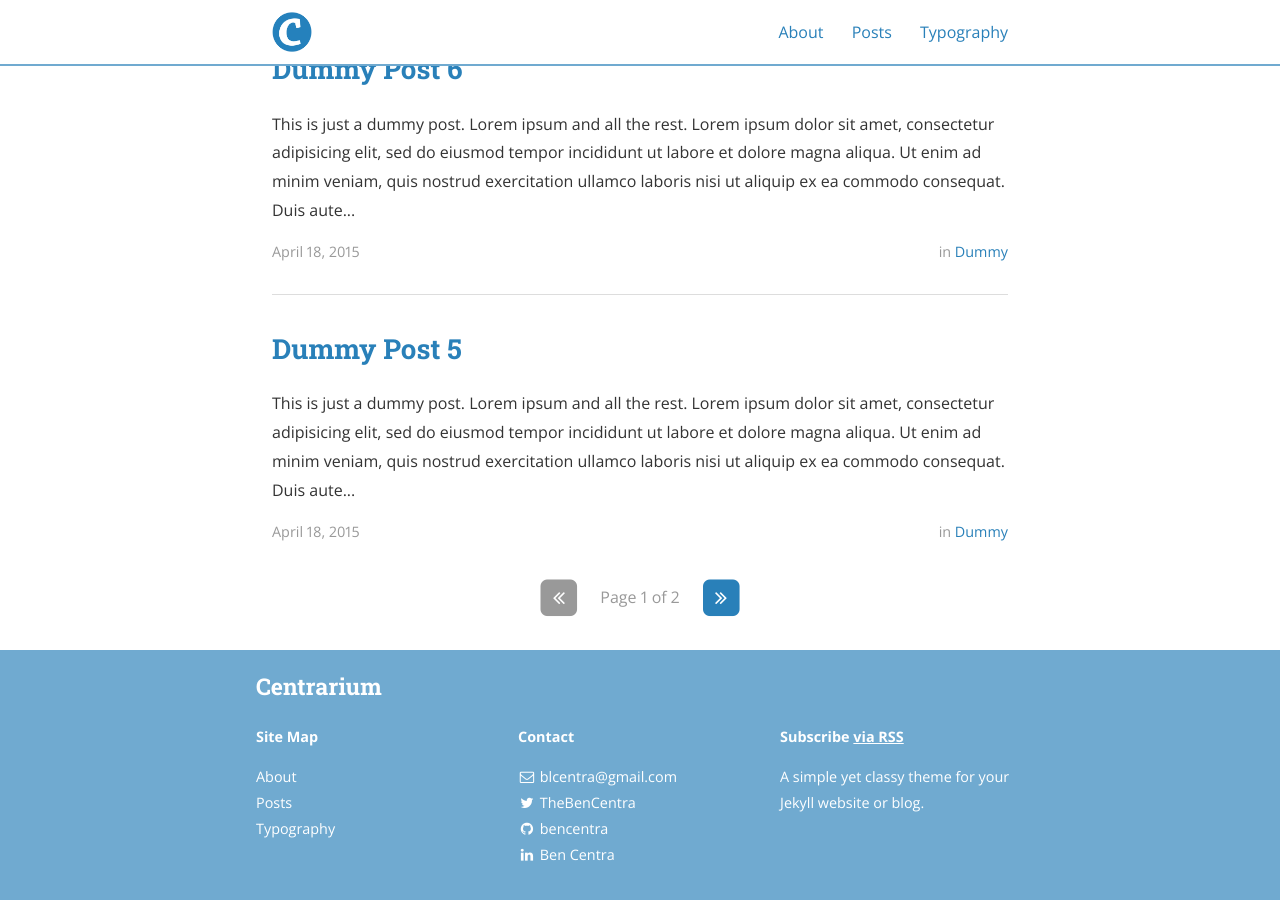
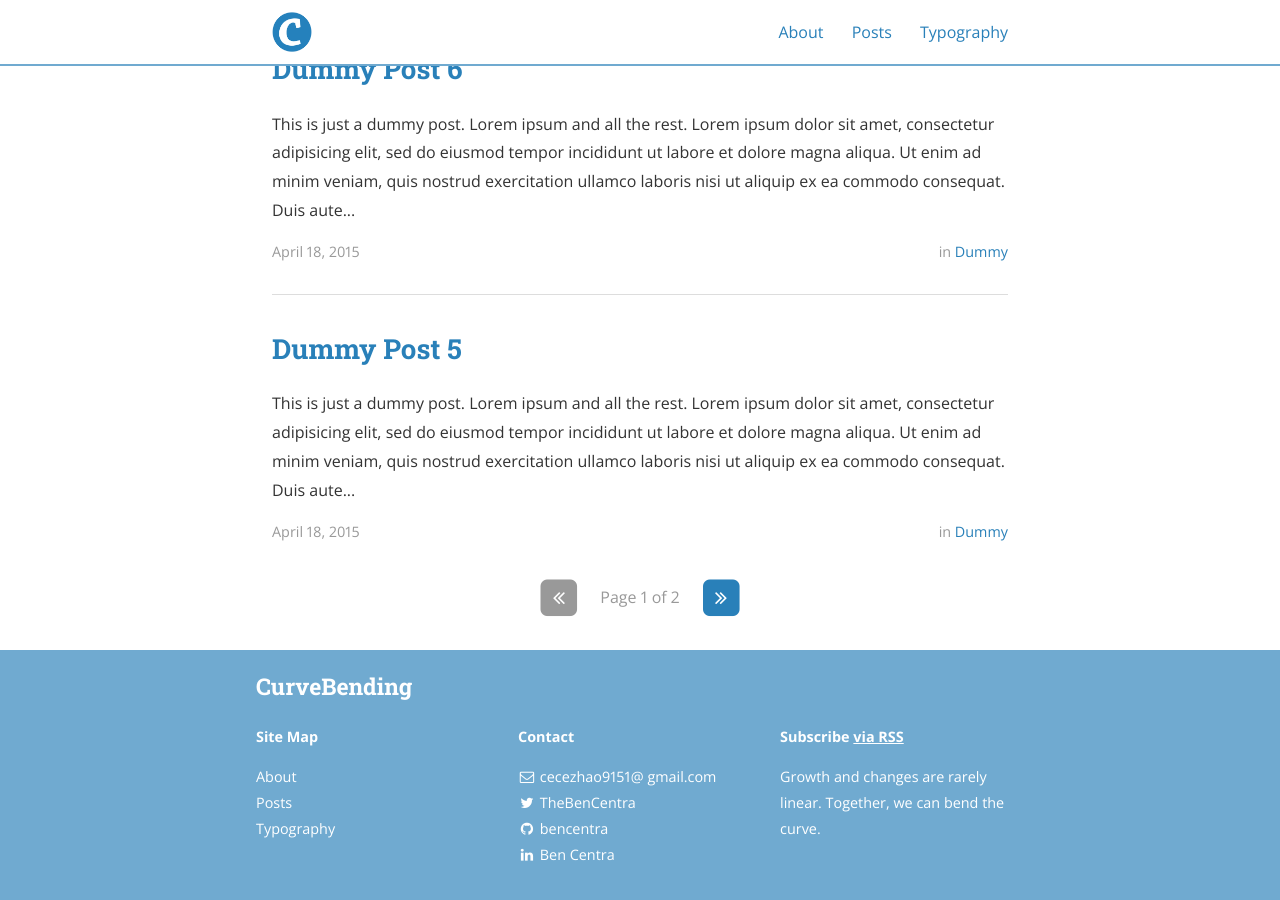
Before and after one commit to CurveBending/CurveBending.github.io, a Jekyll site: the page built from index.html, in a window 1280 px wide and 900 px high, scrolled down 1275 px. Built offline with Jekyll 4.4.1, drawn with Linux system fonts in a browser that asks for light colours; nearby versions of some CDN libraries; the list of posts is cut into pages by our own code; some of the changed text lies outside the part shown.

Commit message:
Update _config.yml

```diff
--- a/_config.yml
+++ b/_config.yml
@@ -9,12 +9,12 @@ exclude:
   - "/vendor/"
 
 # Site settings
-title: Centrarium
-subtitle: "A simple yet classy theme for your Jekyll website or blog"
-email: blcentra@gmail.com
-name: Ben Centra
+title: CurveBending
+subtitle: "Growth and changes are rarely linear. Together, we can bend the curve."
+email: cecezhao9151@ gmail.com
+name: Cece Zhao
 description: >
-  A simple yet classy theme for your Jekyll website or blog.
+  Growth and changes are rarely linear. Together, we can bend the curve.
 # Base URL of site (i.e. /blog). It should always start with a slash,
 # and never end with a slash. Set it to a blank value if hosting at the
 # root of your server.
@@ -47,7 +47,7 @@ jekyll-archives:
     tag: '/tag/:name/'
 
 # Disqus comments
-# disqus_shortname: bencentra
+# disqus_shortname: CurveBending
 
 # Google analytics
 # ga_tracking_id: "UA-XXXX-1"
```
